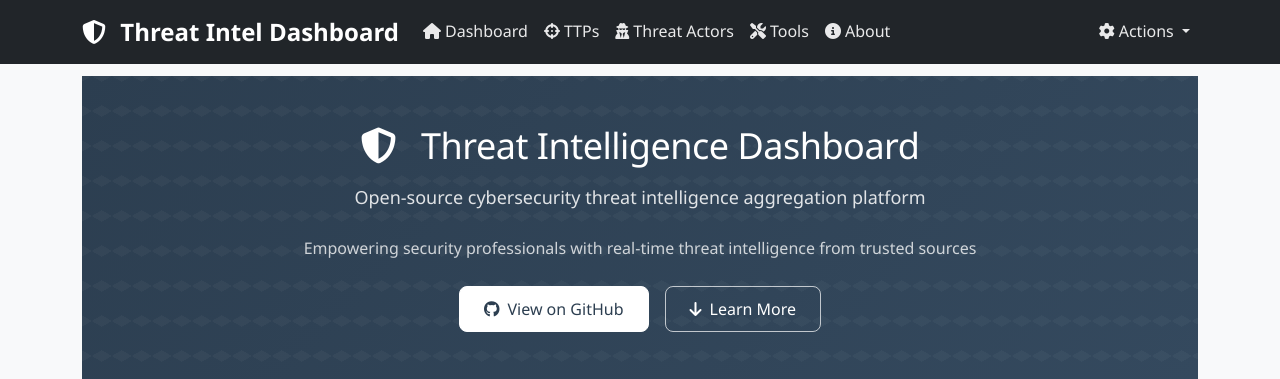
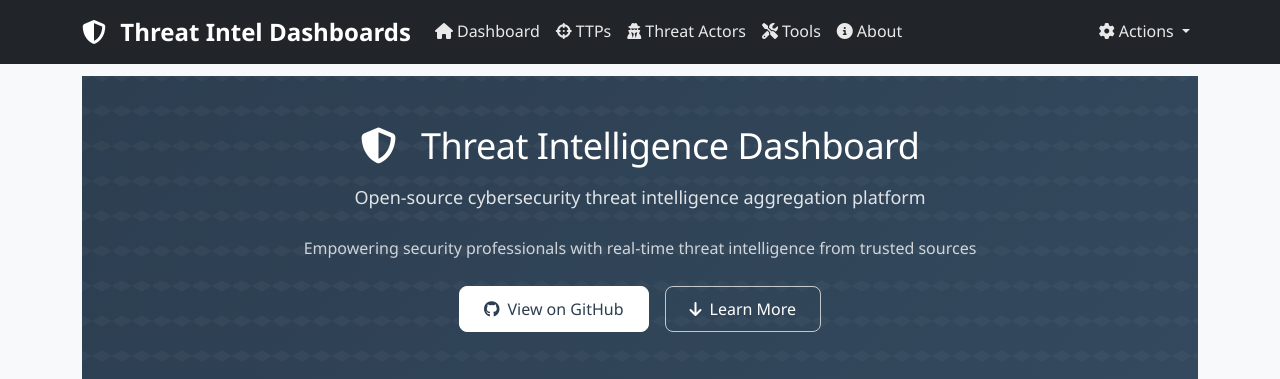
Before and after one commit to IcarusCore/IcarusCore-Sentinel, a Flask app: page /about in a window 1280 px wide. Shown: the top 379 px of the page. Run offline with Flask 3, Linux system fonts and the light colour scheme; some libraries are stand-ins or nearby versions.

Commit message:
Merge remote changes

```diff
--- a/templates/base.html
+++ b/templates/base.html
@@ -21,7 +21,7 @@
         <div class="container">
             <a class="navbar-brand" href="{{ url_for('index') }}">
                 <i class="fas fa-shield-alt me-2"></i>
-                Threat Intel Dashboard
+                Threat Intel Dashboards
             </a>
 
             <button class="navbar-toggler" type="button" data-bs-toggle="collapse" data-bs-target="#navbarNav">
```
